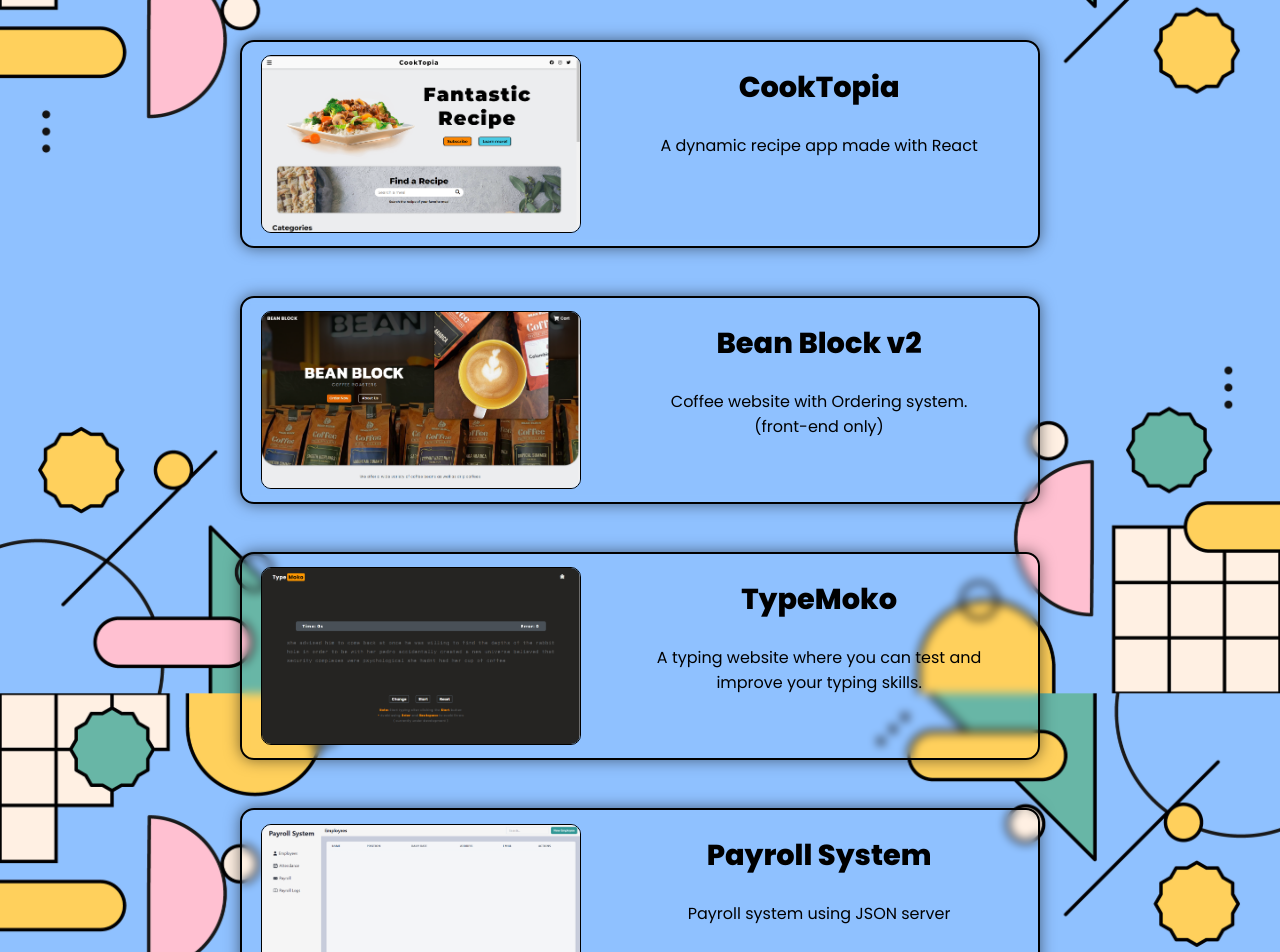
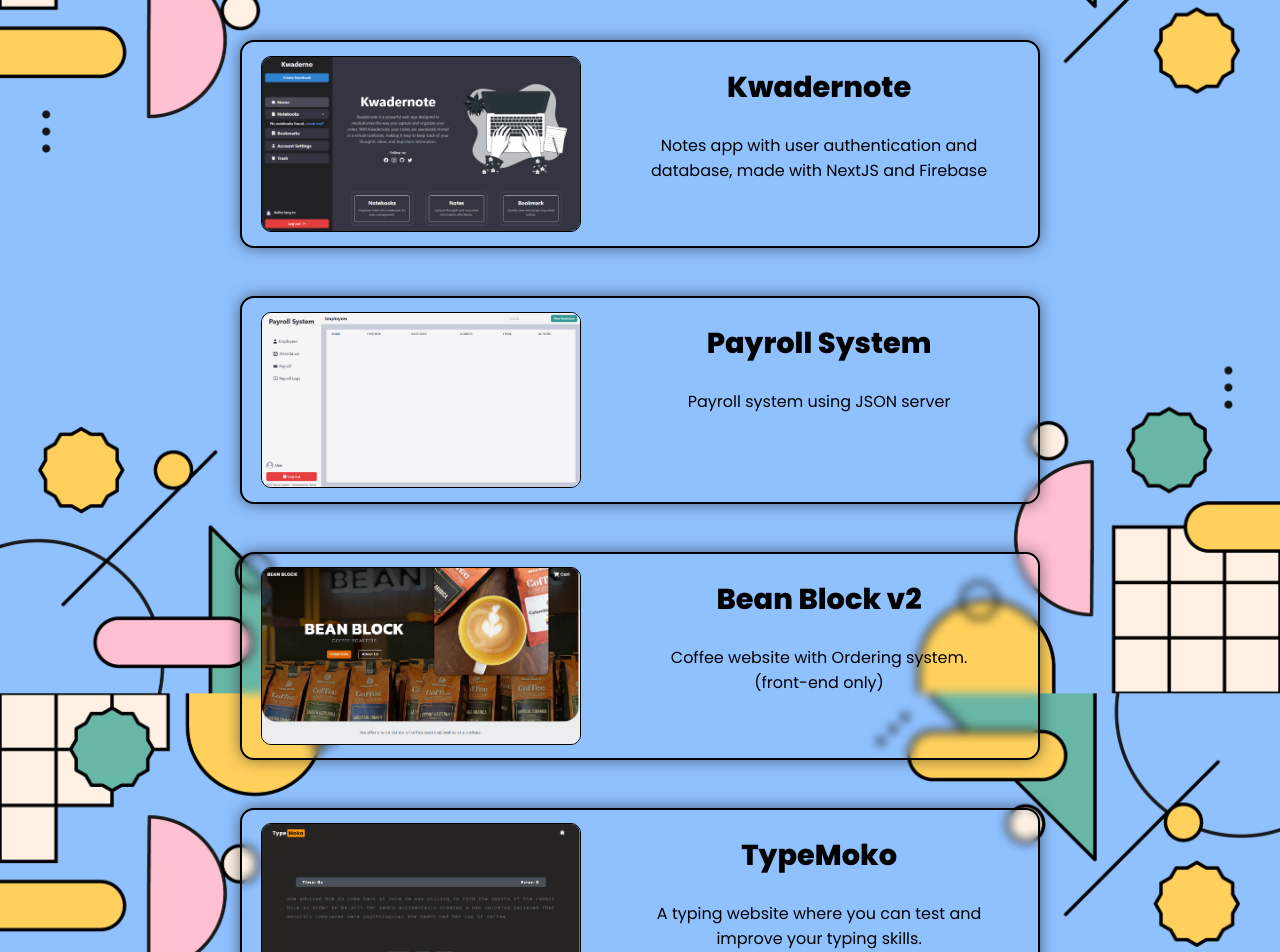
Before and after one commit to BulletOnli/project-links, a React (Create React App) app: page / in a window 1280 px wide. Shown: the part 160-1112 px from the top of the page. Built offline with nearby package versions, Linux system fonts and the light colour scheme.

Commit message:
add kwadernote

```diff
--- a/src/projectData.js
+++ b/src/projectData.js
@@ -2,10 +2,18 @@
 
 const projectData = [
     {
-        title: "CookTopia",
-        description: "A dynamic recipe app made with React",
-        img: require("../src/images/cooktopia.png"),
-        url: "https://cooktopias.netlify.app/",
+        title: "Kwadernote",
+        description:
+            "Notes app with user authentication and database, made with NextJS and Firebase",
+        img: require("../src/images/kwadernote.png"),
+        url: "https://kwadernote.vercel.app/",
+        id: nanoid(),
+    },
+    {
+        title: "Payroll System",
+        description: "Payroll system using JSON server",
+        img: require("../src/images/payroll.png"),
+        url: "https://bulletpayroll.netlify.app/",
         id: nanoid(),
     },
     {
@@ -24,10 +32,10 @@
         id: nanoid(),
     },
     {
-        title: "Payroll System",
-        description: "Payroll system using JSON server",
-        img: require("../src/images/payroll.png"),
-        url: "https://bulletpayroll.netlify.app/",
+        title: "CookTopia",
+        description: "A dynamic recipe app made with React",
+        img: require("../src/images/cooktopia.png"),
+        url: "https://cooktopias.netlify.app/",
         id: nanoid(),
     },
     {
```
Also changed, not shown: src/images/kwadernote.png (added).
